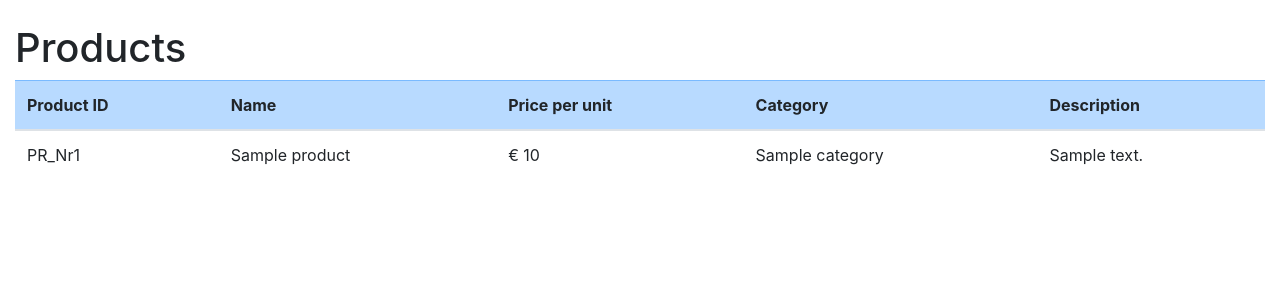
After one commit to Josenavacar/MediaBazaar, a PHP site: the page made by mediaBazaarStockManagement/view/products/product.php in a window 1280 px wide. The commit adds this page. Shown: the top 300 px of the page. Run offline with PHP 8.4, Linux system fonts and the light colour scheme; tables that the repository leaves empty or names only in its code hold one stand-in row (values such as "Sample post"); the template is opened without the code that fills it: most values are stand-ins (such as "Sample title", 1, 10 or a date in 2020).

Commit message:
Product page
There is a bug where the "Back" button will only appear in certain products

```diff
--- a/mediaBazaarStockManagement/controller/ProductController.php
+++ b/mediaBazaarStockManagement/controller/ProductController.php
@@ -6,4 +6,9 @@
 		$products = getAllProducts();
 		render("products/view", array('products' => $products));
 	}
+
+    function product($product_id)
+    {
+    	render("products/product", array('products' => getFullProduct($product_id)));
+    }
 ?>
--- /dev/null
+++ b/mediaBazaarStockManagement/view/products/product.php
@@ -0,0 +1,70 @@
+<!DOCTYPE html>
+<html lang="en">
+
+<head>
+  <meta charset="utf-8">
+  <meta name="viewport" content="width=device-width, initial-scale=1, shrink-to-fit=no">
+  <meta name="description" content="">
+  <meta name="author" content="">
+
+  <title>Stock Management</title>
+  <!-- Bootstrap core CSS -->
+  <link href="../../bootstrap/css/bootstrap.min.css" type="text/css" rel="stylesheet">
+  <!-- Custom styles for this template -->
+  <link href="../../css/media_bazaar_css.css" type="text/css" rel="stylesheet">
+  <link rel="stylesheet" type="text/css" href="../../css/floating_css.css">
+
+</head>
+
+<body>
+        <div class="container-fluid">
+            <h1 class="mt-4">Products</h1>
+			<div class="table-responsive">
+				<table class="table table-hover">
+					<thead class="table-primary">
+						<tr>
+                            <th scope="col">Product ID</th>
+							<th scope="col">Name</th>
+							<th scope="col">Price per unit</th>
+                            <th scope="col">Category</th>
+                            <th scope="col">Description</th>
+						</tr>
+					</thead>
+					<tbody>
+						<?php foreach ($products as $product) { ?>
+							<tr>
+                                <td><?php echo "PR_Nr" . $product['Id']; ?></td>
+                                <td><?php echo $product['Name']; ?></td>
+								<td id="price"><?php echo "€" . " " . $product['Price']; ?></td>
+                                <td><?php echo $product['Category']; ?></td>
+                                <td><?php echo $product['Description']; ?></td>
+							</tr>
+						<?php } ?>
+					</tbody>
+				</table>
+			</div>
+        </div>
+    </div>
+    <!-- /#page-content-wrapper -->
+</div>
+  <!-- /#wrapper -->
+
+<!-- Bootstrap core JavaScript -->
+<script src="../../jquery/jquery.min.js"></script>
+<script src="../../bootstrap/js/bootstrap.bundle.min.js"></script>
+<script type="text/javascript" src="../../js/media_bazaar_js.js"></script>
+<script src="https://ajax.googleapis.com/ajax/libs/jquery/3.4.1/jquery.min.js" type="text/javascript"></script>
+
+<script type="text/javascript">
+	$(document).ready(function()
+	{
+		$("#sidebar-wrapper").hide();
+		document.getElementById("backButton").addEventListener("click", function(){
+			window.history.go(-1);
+		});
+		$("#menu-toggle").hide();
+	});
+</script>
+</body>
+
+</html>
--- a/mediaBazaarStockManagement/view/products/view.php
+++ b/mediaBazaarStockManagement/view/products/view.php
@@ -13,7 +13,7 @@
 						<?php foreach ($products as $product) { ?>
 							<tr>
                                 <td><?php echo "PR_Nr" . $product['Id']; ?></td>
-								<td><?php echo $product['Name']; ?></td>
+                                <td><a href="product/product/<?=$product['Id']?>"><?php echo $product['Name']; ?></a></td>
 								<td id="price"><?php echo "€" . " " . $product['Price']; ?></td>
 							</tr>
 						<?php } ?>
```
Also changed, not shown: mediaBazaarStockManagement/model/ProductModel.php (+14 -0 lines).
